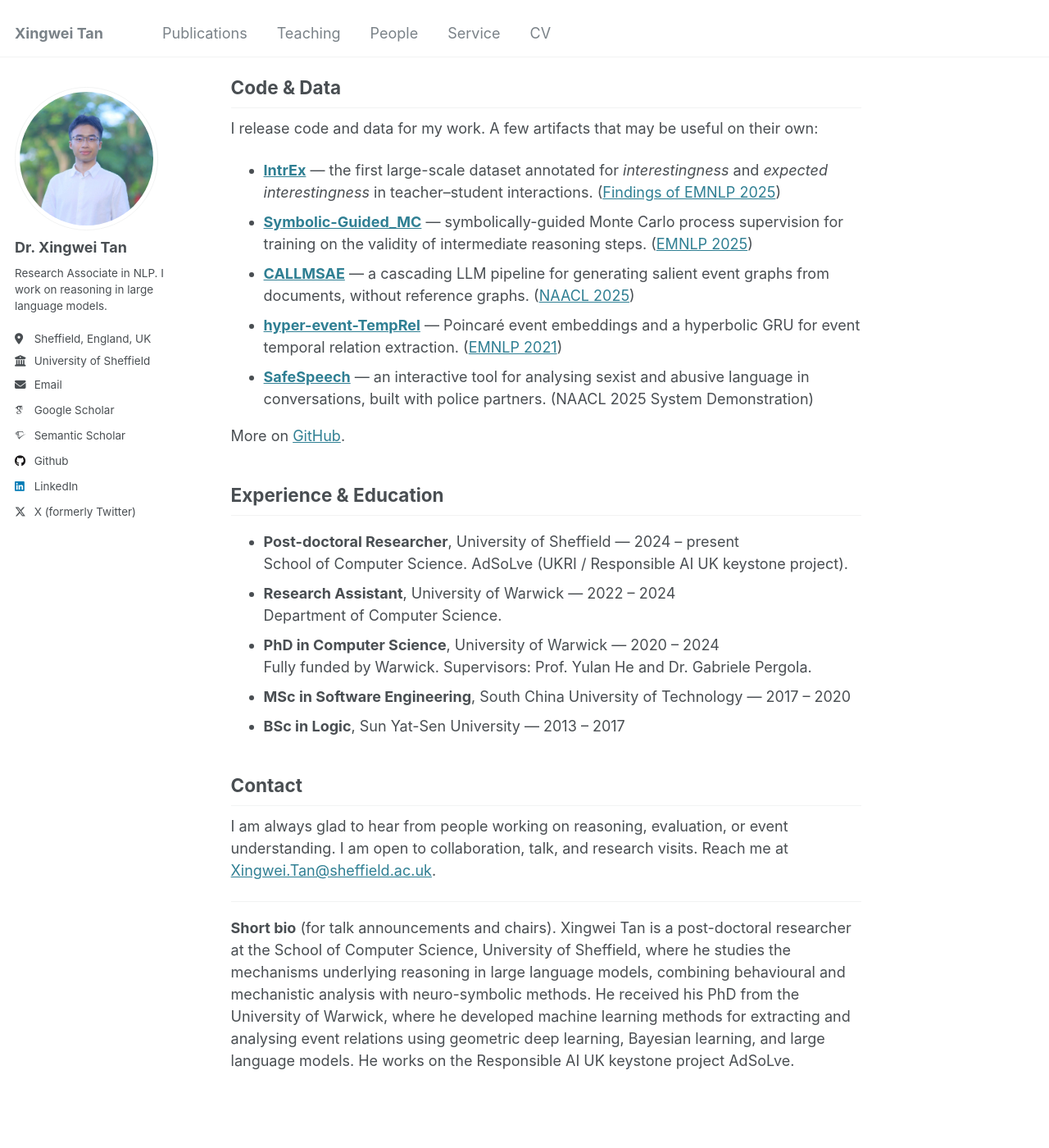
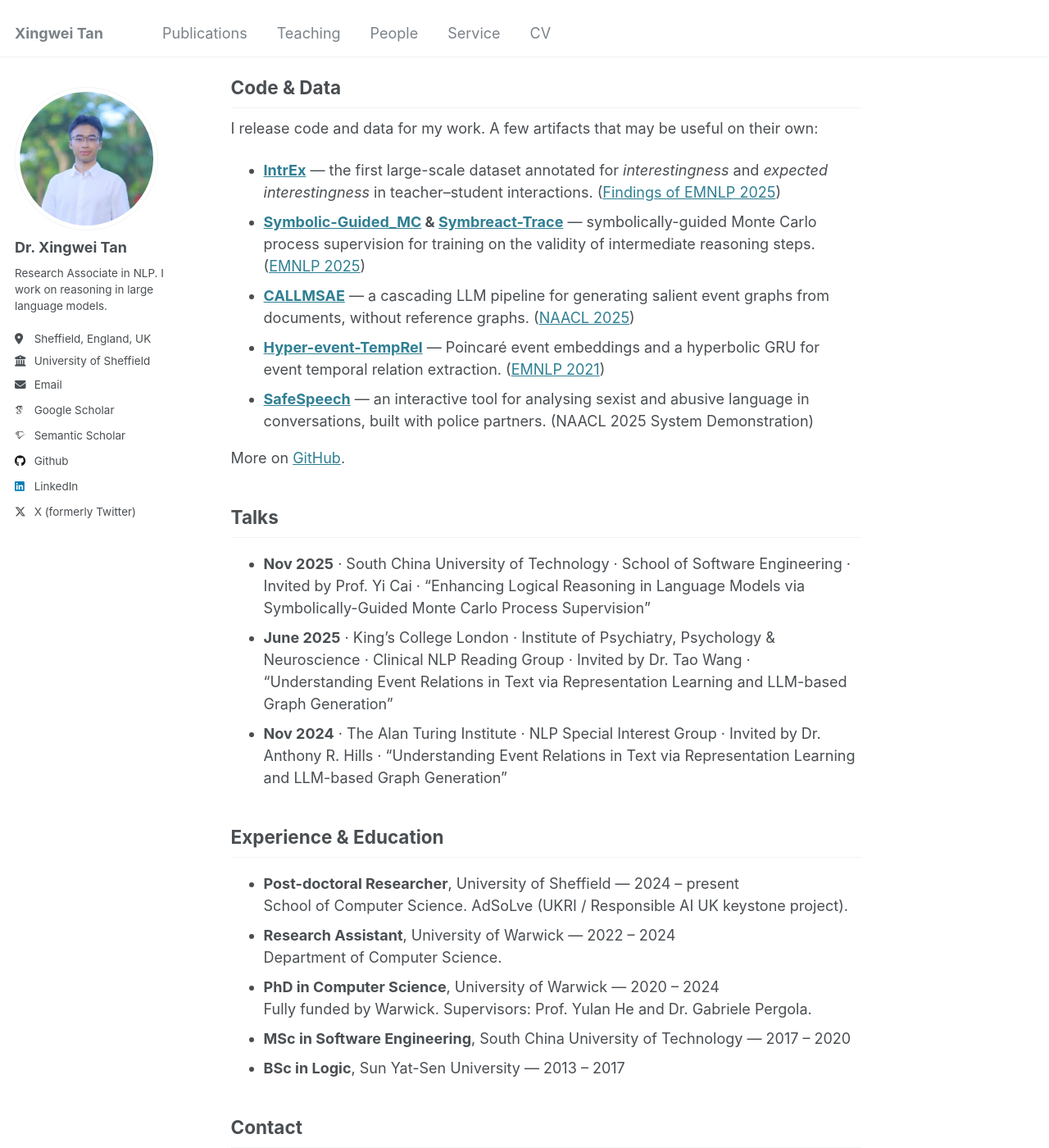
Before and after one commit to Xingwei-Tan/Xingwei-Tan.github.io, a Jekyll site: the page built from _pages/about.md, in a window 1280 px wide and 1400 px high, scrolled down 2928 px. Shown: the whole window at 82% size. Built offline with Jekyll 4.4.1, drawn with Linux system fonts in a browser that asks for light colours; some web fonts are replaced.

Commit message:
update invited talks

```diff
--- a/_pages/about.md
+++ b/_pages/about.md
@@ -77,13 +77,13 @@ I release code and data for my work. A few artifacts that may be useful on their
 * **[IntrEx](https://github.com/Xingwei-Tan/IntrEx)** — the first large-scale dataset annotated for
   *interestingness* and *expected interestingness* in teacher–student interactions.
   <span style="white-space: nowrap;">([Findings of EMNLP 2025](https://aclanthology.org/2025.findings-emnlp.1191/))</span>
-* **[Symbolic-Guided_MC](https://github.com/Xingwei-Tan/Symbolic-Guided_MC)** — symbolically-guided
+* **[Symbolic-Guided_MC](https://github.com/Xingwei-Tan/Symbolic-Guided_MC) & [Symbreact-Trace](https://huggingface.co/collections/XingweiT/symbreact-trace)** — symbolically-guided
   Monte Carlo process supervision for training on the validity of intermediate reasoning steps.
   <span style="white-space: nowrap;">([EMNLP 2025](https://aclanthology.org/2025.emnlp-main.1624/))</span>
 * **[CALLMSAE](https://github.com/Xingwei-Tan/CALLMSAE)** — a cascading LLM pipeline for generating
   salient event graphs from documents, without reference graphs.
   <span style="white-space: nowrap;">([NAACL 2025](https://aclanthology.org/2025.naacl-long.112/))</span>
-* **[hyper-event-TempRel](https://github.com/Xingwei-Tan/hyper-event-TempRel)** — Poincaré event
+* **[Hyper-event-TempRel](https://github.com/Xingwei-Tan/hyper-event-TempRel)** — Poincaré event
   embeddings and a hyperbolic GRU for event temporal relation extraction.
   <span style="white-space: nowrap;">([EMNLP 2021](https://aclanthology.org/2021.emnlp-main.636/))</span>
 * **[SafeSpeech](https://aclanthology.org/2025.naacl-demo.31/)** — an interactive tool for analysing
@@ -91,6 +91,14 @@ I release code and data for my work. A few artifacts that may be useful on their
   <span style="white-space: nowrap;">(NAACL 2025 System Demonstration)</span>
 
 More on [GitHub](https://github.com/Xingwei-Tan).
+
+
+## Talks
+
+* **Nov 2025** · South China University of Technology · School of Software Engineering · Invited by Prof. Yi Cai · "Enhancing Logical Reasoning in Language Models via Symbolically-Guided Monte Carlo Process Supervision"
+* **June 2025** · King’s College London · Institute of Psychiatry, Psychology & Neuroscience · Clinical NLP Reading Group · Invited by Dr. Tao Wang · "Understanding Event Relations in Text via Representation Learning and LLM-based Graph Generation"
+* **Nov 2024** · The Alan Turing Institute · NLP Special Interest Group · Invited by Dr. Anthony R. Hills · "Understanding Event Relations in Text via Representation Learning and LLM-based Graph Generation"
+
 
 ## Experience & Education
 
```
